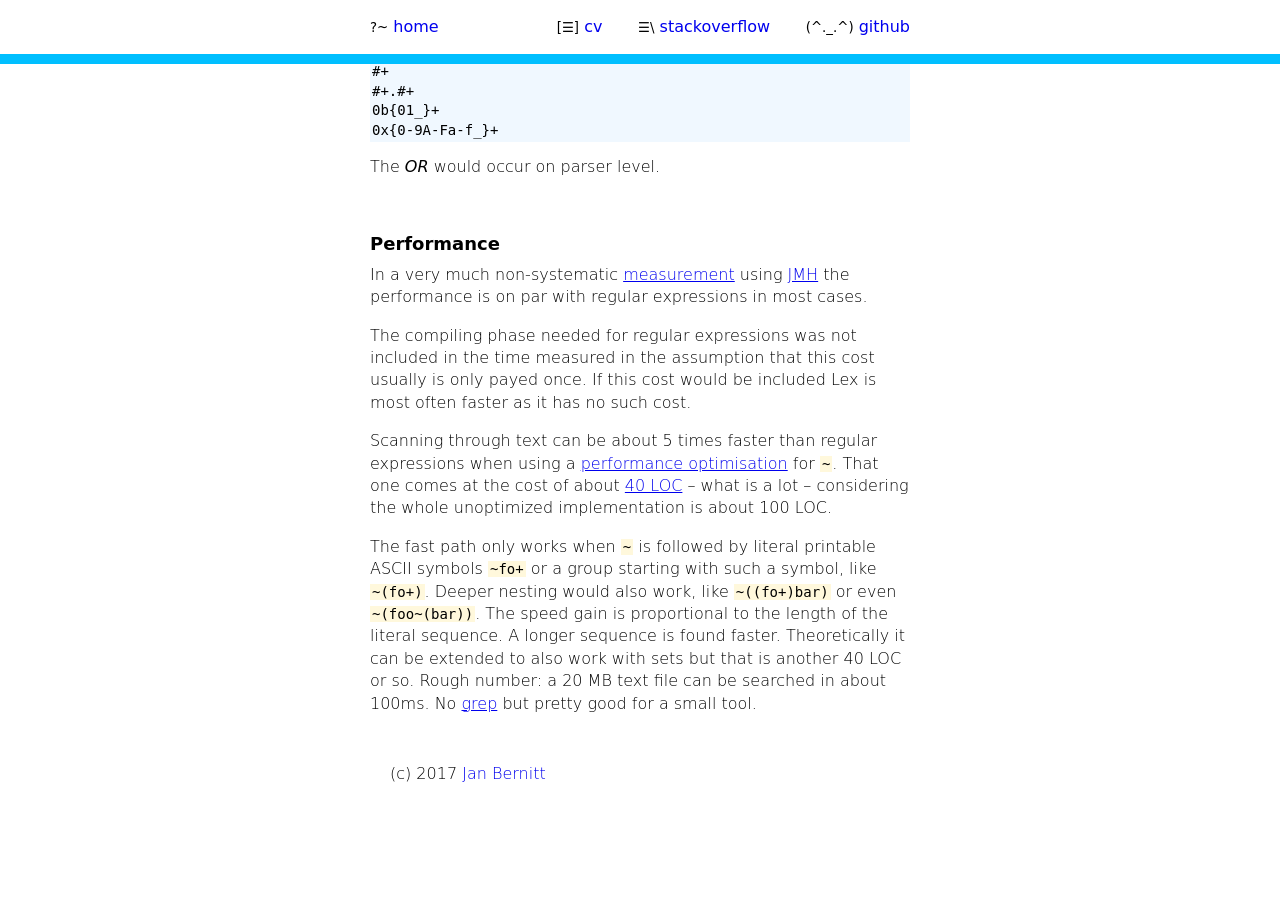
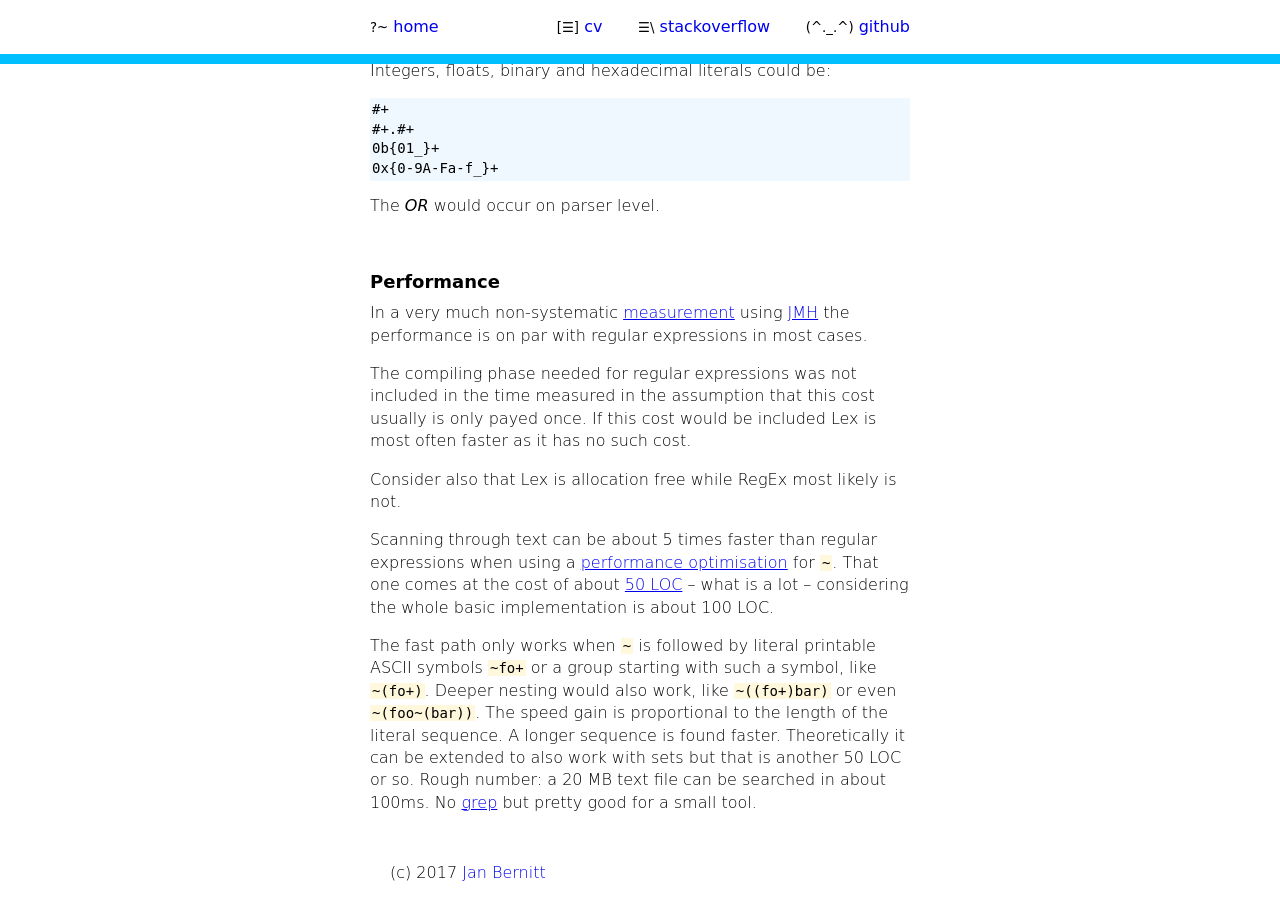
Before and after one commit to jbee/jbee.github.io, a Jekyll site: the page built from lex/index.md, in a window 1280 px wide and 900 px high, scrolled down 4917 px. Built offline with Jekyll 4.4.1, drawn with Linux system fonts in a browser that asks for light colours; before the commit the page ends 5718 px from its top, so only the background shows below that; some of the changed text lies outside the part shown.

Commit message:
lex: additions

```diff
--- a/lex/index.md
+++ b/lex/index.md
@@ -269,10 +272,13 @@ that this cost usually is only payed once.
 If this cost would be included Lex is most often
 faster as it has no such cost.
 
+Consider also that Lex is allocation free while
+RegEx most likely is not.
+
 Scanning through text can be about 5 times faster than
 regular expressions when using a [performance optimisation](perf.html)
-for `~`. That one comes at the cost of about [40 LOC](https://github.com/jbee/lex/blob/master/java/se/jbee/lex/Lex.java#L173-L221) --
-what is a lot -- considering the whole unoptimized
+for `~`. That one comes at the cost of about [50 LOC](https://github.com/jbee/lex/blob/master/java/se/jbee/lex/Lex.java#L208-L260) --
+what is a lot -- considering the whole basic
 implementation is about 100 LOC.
 
 The fast path only works when `~` is followed by
@@ -283,6 +289,6 @@ even `~(foo~(bar))`.
 The speed gain is proportional to the length of the
 literal sequence. A longer sequence is found faster.
 Theoretically it can be extended to also work with sets
-but that is another 40 LOC or so.
+but that is another 50 LOC or so.
 Rough number: a 20 MB text file can be searched in about 100ms.
 No [grep](https://www.gnu.org/software/grep/) but pretty good for a small tool.
```
Also changed, not shown: other parts of lex/index.md (+6 -3 lines).
